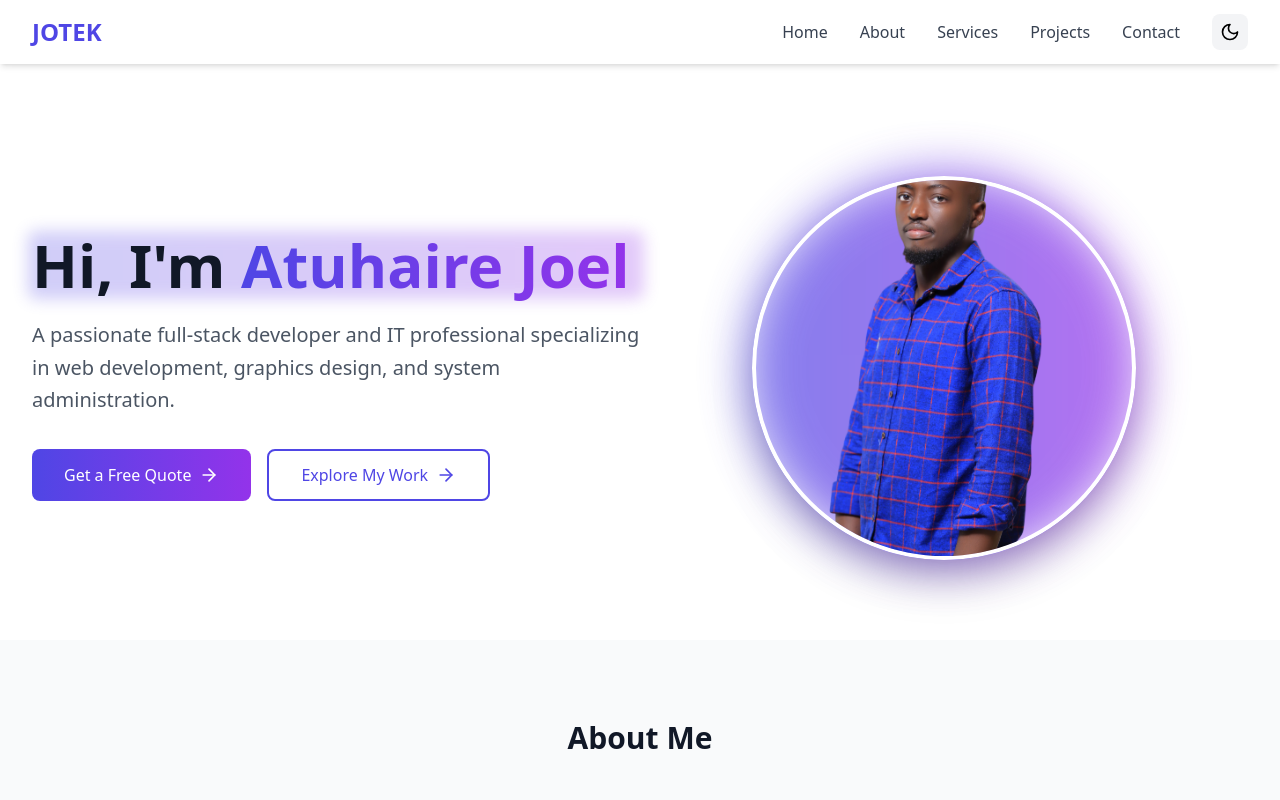
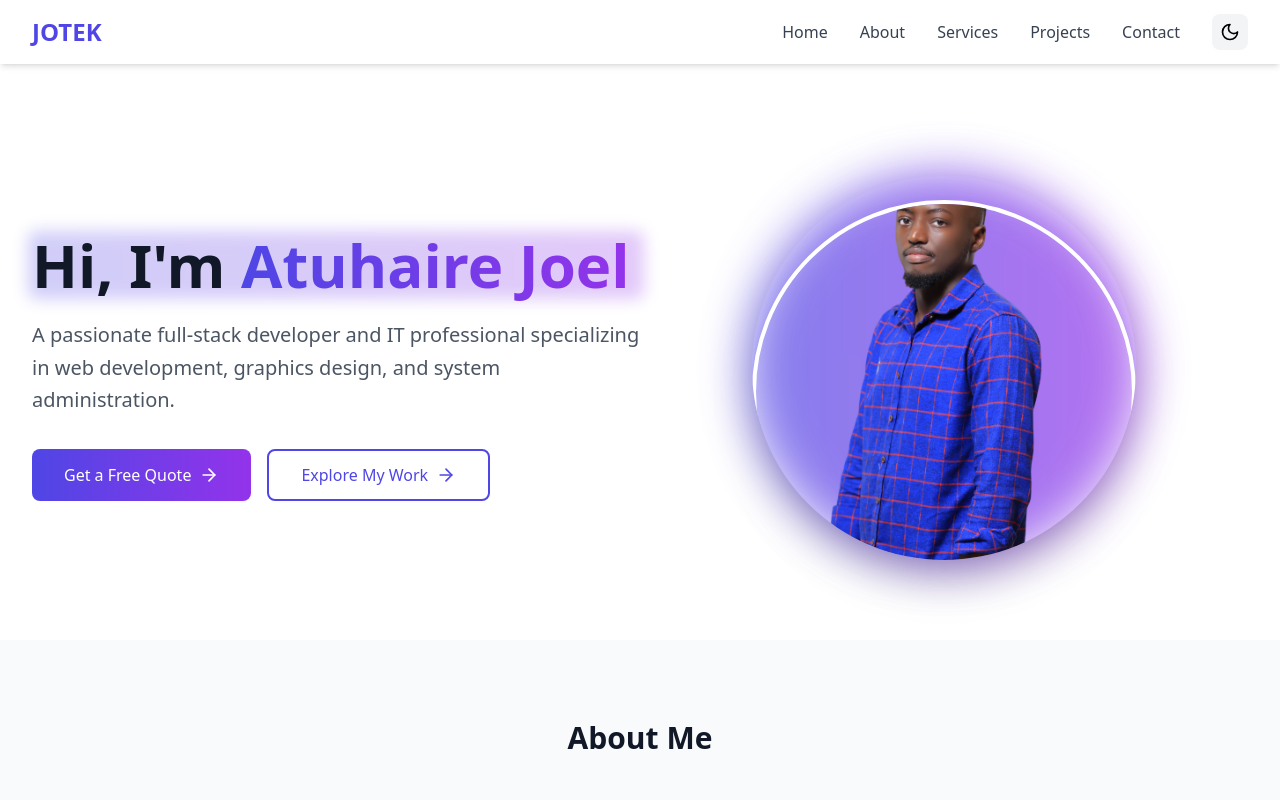
Before and after one commit to JOELATUHAURE/portfolio2, a React (Vite) app: page / in a window 1280 px wide. Shown: the top 800 px of the page. Built offline with nearby package versions, Linux system fonts and the light colour scheme.

Commit message:
Update Hero.tsx

```diff
--- a/src/components/Hero.tsx
+++ b/src/components/Hero.tsx
@@ -52,9 +52,10 @@ const Hero = () => {
   <img
     src={myImage}
     alt="Atuhaire Joel"
-                  className="w-full h-full object-cover rounded-full border-4 border-white shadow-lg shadow-indigo-500/50"
+    className="w-full h-full object-cover rounded-full border-4 border-white shadow-lg shadow-indigo-500/50 transform translate-y-6"
   />
 </div>
+
             </div>
           </div>
 
```
Lines whose indentation alone changed are shown as unchanged.
